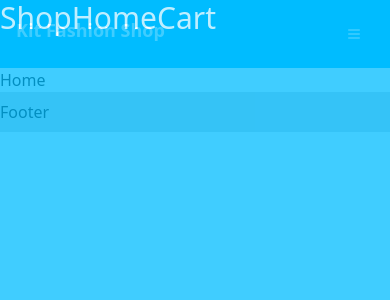
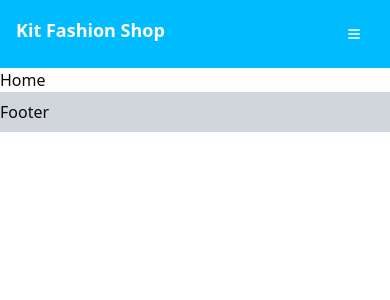
Before and after one commit to Uni-T17/Kit-Fashion-Shop, a React (Vite) app: page / in a window 390 px wide. Shown: the top 300 px of the page. Built offline with nearby package versions, Linux system fonts and the light colour scheme.

Commit message:
Done - Nav Header for mobile

```diff
--- a/src/components/Header.tsx
+++ b/src/components/Header.tsx
@@ -33,15 +33,17 @@ function Header() {
         </ul>
 
         {/* For Mobile */}
-        <div className="fixed inset-0 z-50 bg-sky-400 opacity-75 ">
-          <div className="">
-            <Link to={"/shop"} className="text-3xl">
+        <div
+          className={`fixed inset-0 z-50 bg-sky-400 opacity-75 transform ${isOpen ? "translate-x-0" : "translate-x-full"} transition-transform duration-100 ease-in-out `}
+        >
+          <div className="flex flex-col items-center h-full justify-center gap-8">
+            <Link to={"/shop"} className="text-3xl" onClick={toogleOpen}>
               Shop
             </Link>
-            <Link to={"/"} className="text-3xl">
+            <Link to={"/"} className="text-3xl" onClick={toogleOpen}>
               Home
             </Link>
-            <Link to={"cart"} className="text-3xl">
+            <Link to={"cart"} className="text-3xl" onClick={toogleOpen}>
               Cart
             </Link>
           </div>
```
